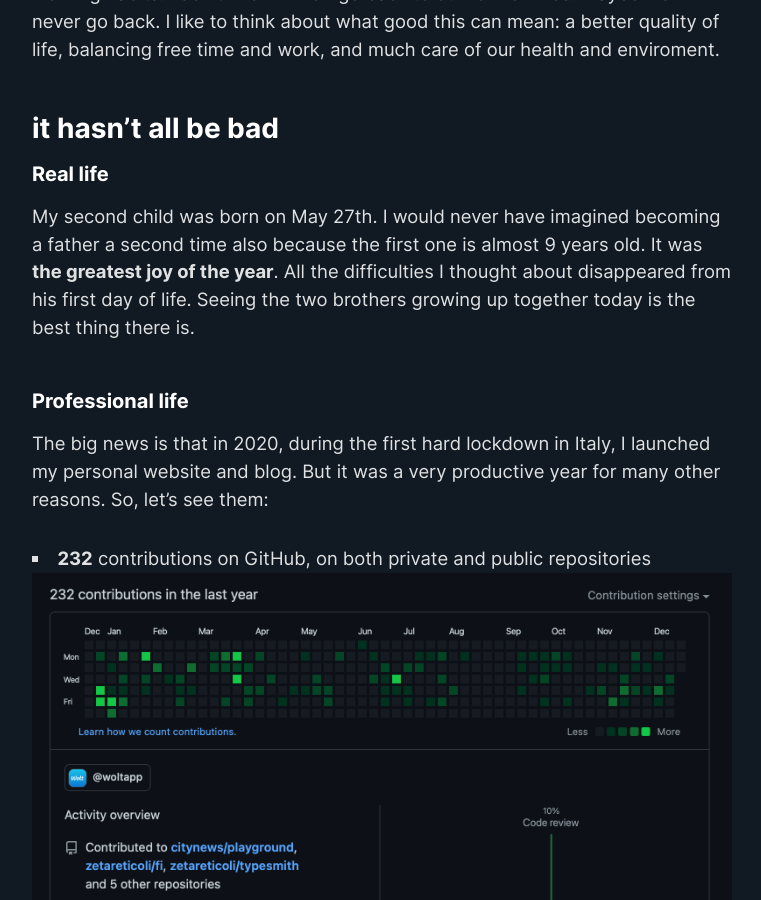
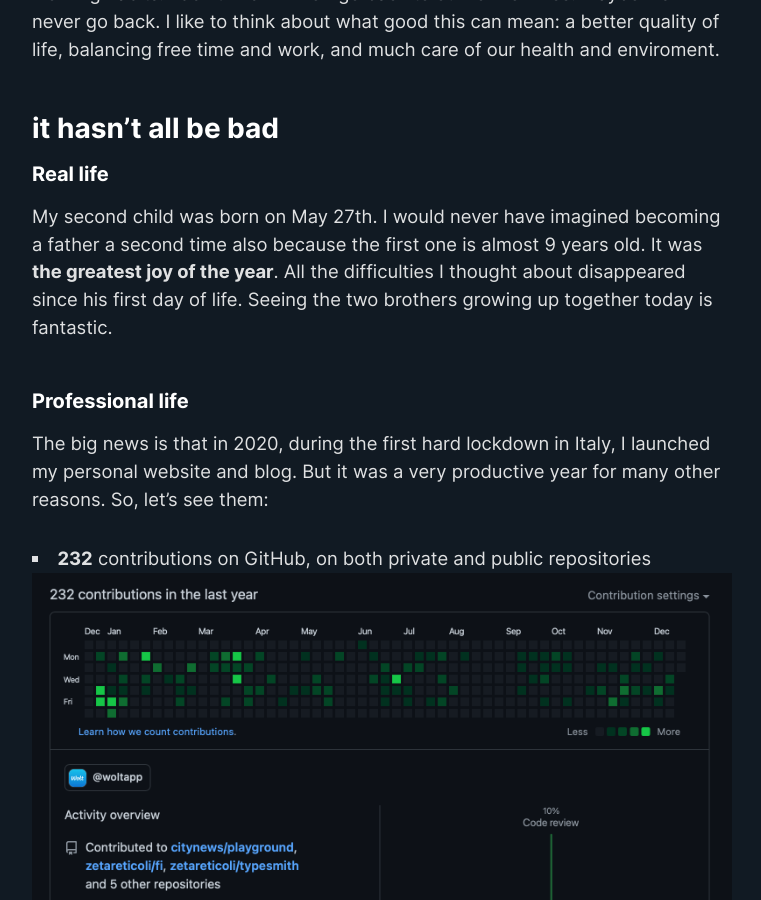
Before and after one commit to zetareticoli/fi, a Jekyll site: the page built from _posts/2020-12-22-my-year-in-review.md, in a window 1280 px wide and 900 px high, scrolled down 487 px. Shown: the whole window, without its empty margins (258-1019 px from the left). Built offline with Jekyll 4.4.1, drawn with Linux system fonts in a browser that asks for light colours.

Commit message:
Fixed some words

```diff
--- a/_posts/2020-12-22-my-year-in-review.md
+++ b/_posts/2020-12-22-my-year-in-review.md
@@ -12,7 +12,7 @@ We will remember you forever. Coronavirus pandemic has changed our lives and wor
 
 ### Real life
 
-My second child was born on May 27th. I would never have imagined becoming a father a second time also because the first one is almost 9 years old. It was **the greatest joy of the year**. All the difficulties I thought about disappeared from his first day of life. Seeing the two brothers growing up together today is the best thing there is.
+My second child was born on May 27th. I would never have imagined becoming a father a second time also because the first one is almost 9 years old. It was **the greatest joy of the year**. All the difficulties I thought about disappeared since his first day of life. Seeing the two brothers growing up together today is fantastic.
 
 ### Professional life
 
```
